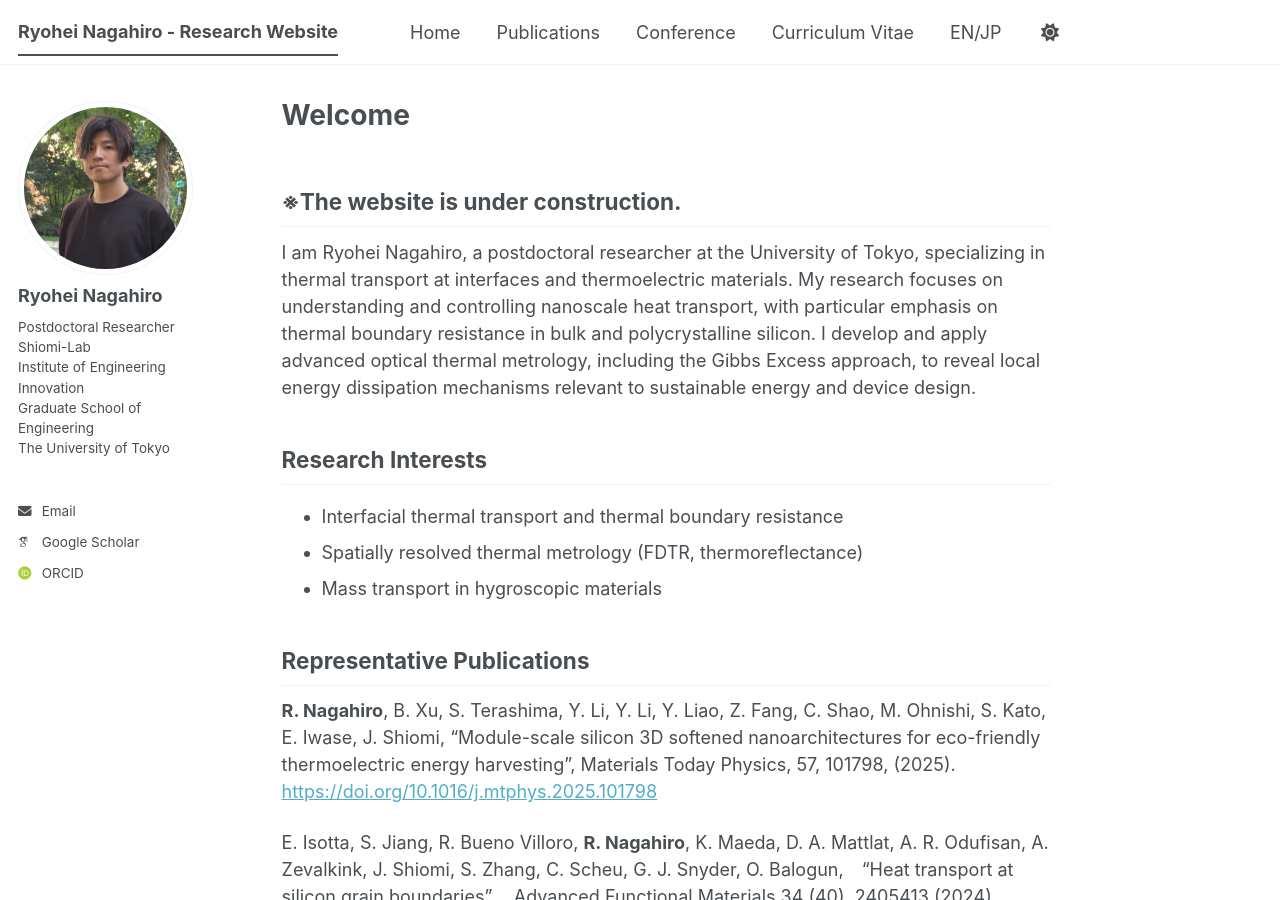
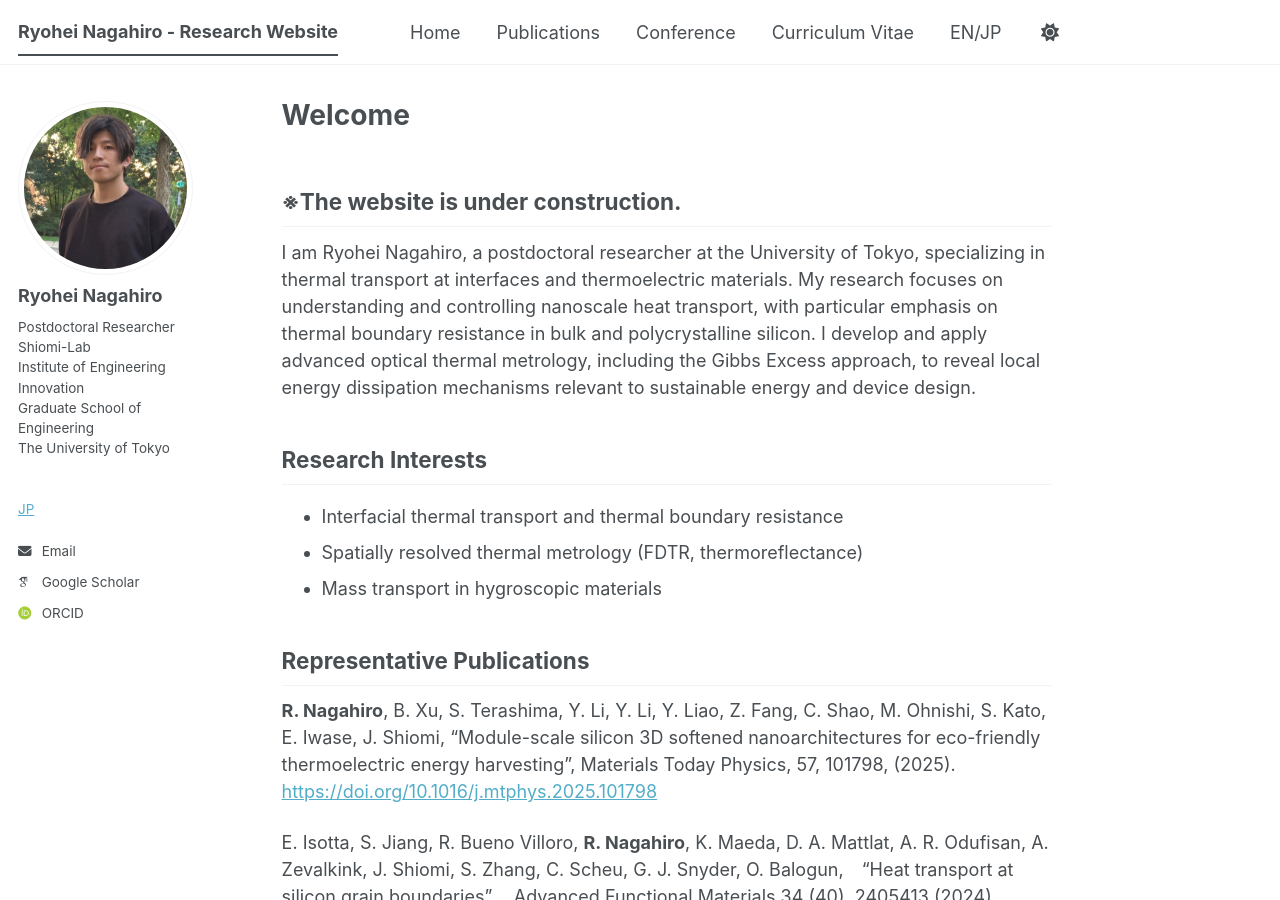
Before and after one commit to ryohei-nagahiro/ryohei-nagahiro.github.io, a Jekyll site: the page built from _pages/about.md, in a window 1280 px wide and 900 px high. Built offline with Jekyll 4.4.1, drawn with Linux system fonts in a browser that asks for light colours; some web fonts are replaced; a script bundle is joined from its source files by our own code; library files that are not in the unit come from our copies.

Commit message:
Update author-profile.html

```diff
--- a/_includes/author-profile.html
+++ b/_includes/author-profile.html
@@ -18,6 +18,16 @@
     <h3 class="author__name">{{ author.name }}</h3>
     {% if author.pronouns %}<p class="author__pronouns">{{ author.pronouns }}</p>{% endif %}
     {% if author.bio %}<p class="author__bio">{{ author.bio | newline_to_br }}</p>{% endif %}
+
+    {% if page.lang == "en" %}
+      <p class="author__bio" style="margin-top:6px;">
+      <a href="/jp/">JP</a>
+      </p>
+    {% elsif page.lang == "ja" %}
+      <p class="author__bio" style="margin-top:6px;">
+      <a href="/">EN</a>
+      </p>
+    {% endif %}
   </div>
 
   <div class="author__urls-wrapper">
```
